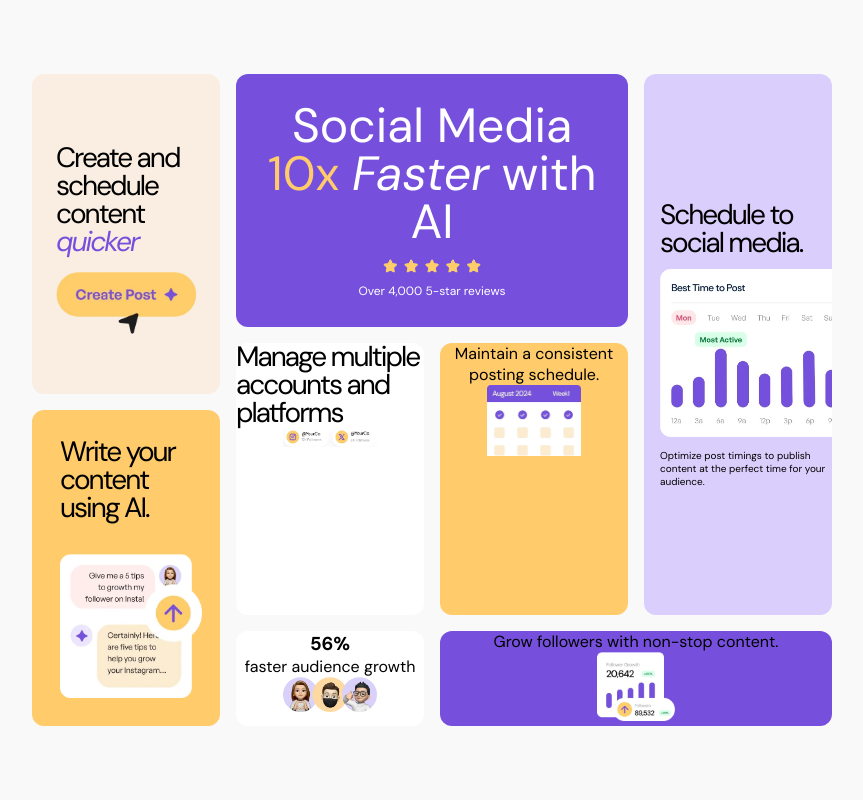
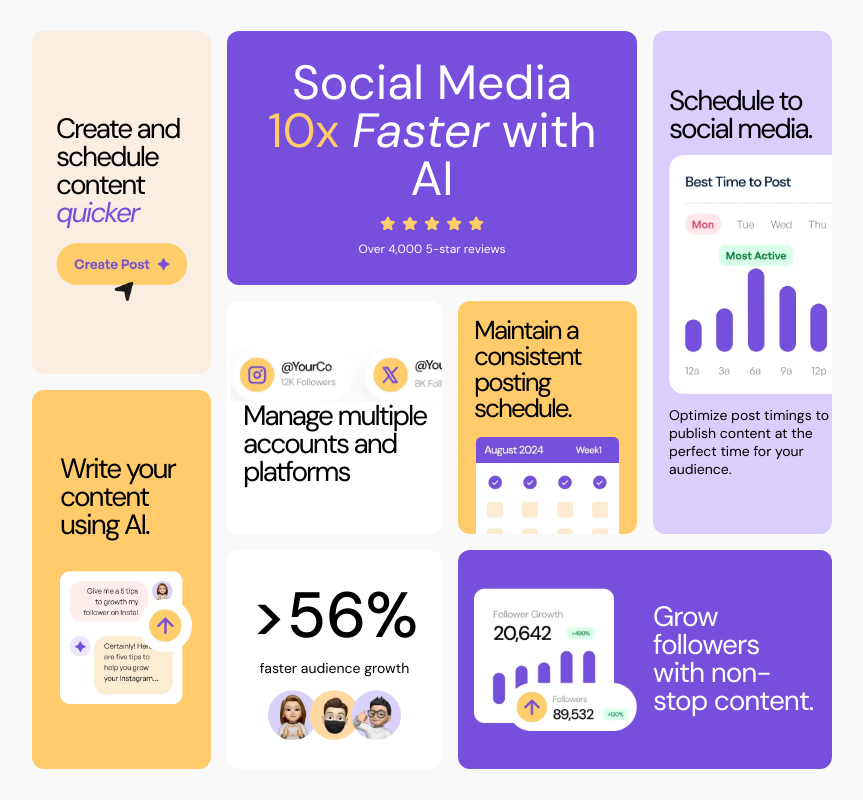
Before and after one commit to Oselu/Desktop-Bento-Grid, a plain HTML site: page bento-grid-main/index.html in a window 1280 px wide. Shown: the whole page, without its empty margins (208-1071 px from the left). Drawn offline with Linux system fonts and the light colour scheme.

Commit message:
Update index.html

```diff
--- a/bento-grid-main/index.html
+++ b/bento-grid-main/index.html
@@ -106,20 +106,30 @@
     background-color: hsl(0, 0%, 100%);
     grid-column: 2/3;
     grid-row: 2/4;
-    height: 100%;
+    height: auto;
+    display: flex;
+    flex-direction: column;
+    justify-content: center;
+    align-items: center;
+    padding-left: 16px;
+    padding-right: 16px;
+    overflow: hidden;
   }
 
   .item-six{
     background-color: hsl(39, 100%, 71%);
     grid-column: 3/4;
     grid-row: 2/4;
-    height: 100%;
+    height: auto;
+    overflow: hidden;
+
   }
 
   .item-seven{
     background-color:  hsl(0, 0%, 100%);
     grid-column: 2/3;
     grid-row: 4/5;
+    padding: 24px;
   }
 
   .item-eight-span{
@@ -127,6 +137,11 @@
     grid-column: 3/5;
     grid-row: 4/5;
     width: 100%;
+    display: flex;
+    justify-content: center;
+    align-items: center;
+    padding-left: 16px;
+    padding-right: 16px;
   }
 
   .item-one-span img{
@@ -156,16 +171,22 @@
 }
 
 .item-five img{
-  max-width:50%;
+  max-width:140%;
+  position: relative;
+  left: 1.5rem;
+
 
 }
 
 .item-six img{
-  max-width:50%;
+  max-width:80%;
+  position: relative;
+  top: 1rem;
 }
 
 .item-seven img{
-  max-width:50%;
+  max-width:80%;
+  padding-top: 12px;
 
 }
 
@@ -175,7 +196,10 @@
 }
 
 .item-eight-span img{
-  max-width:20%;
+  max-width:50%;
+  height: auto;
+  padding-right: 8px;
+
 
 }
 
@@ -221,13 +245,13 @@
 }
 
 .item-three-span img{
-  max-width: 100%;
+  max-width: 150%;
   position: relative;
-  left: 1rem;
+  left: 3.8rem;
 }
 
 .item-three-second-line{
-  font-size: 10px;
+  font-size: 14px;
   text-align: left;
   padding-left: 16px;
   padding-top: 12px;
@@ -249,6 +273,38 @@
   text-align: left;
 
 }
+
+.item-six p{
+  font-size: 26px;
+  line-height: 1;
+  letter-spacing: -2px;
+  text-align: left;
+  padding-left: 16px;
+  padding-right: 16px;
+  padding-top: 16px;
+  padding-bottom: 0px;
+
+
+}
+
+.item-seven h3{
+ font-size: 64px;
+ font-weight:500;
+}
+
+.item-seven small{
+  font-size: 14px;
+}
+
+.item-eight-span  p{
+  font-size: 28px;
+  line-height: 1;
+  letter-spacing: -1px;
+  text-align: left;
+  color:  hsl(0, 0%, 100%);
+  padding-left: 8px;
+}
+
 
 
   </style>
@@ -282,8 +338,8 @@
     </div>
 
     <div class="grid-item item-five">
+      <img src="assets/images/illustration-multiple-platforms.webp" alt="">
       <p>Manage multiple accounts and platforms</p>
-      <img src="assets/images/illustration-multiple-platforms.webp" alt="">
     </div>
 
     <div class="grid-item item-six">
@@ -292,13 +348,14 @@
     </div>
 
     <div class="grid-item item-seven">
-      <h3>56%</h3>
-      <p> faster audience growth</p>
+      <h3> >56%</h3>
+      <small> faster audience growth</small>
       <img src="assets/images/illustration-audience-growth.webp" alt="">
     </div>
+
     <div class="grid-item item-eight-span">
+      <img src="assets/images/illustration-grow-followers.webp" alt="">
       <p>Grow followers with non-stop content.</p>
-      <img src="assets/images/illustration-grow-followers.webp" alt="">
     </div>
 
 
```
